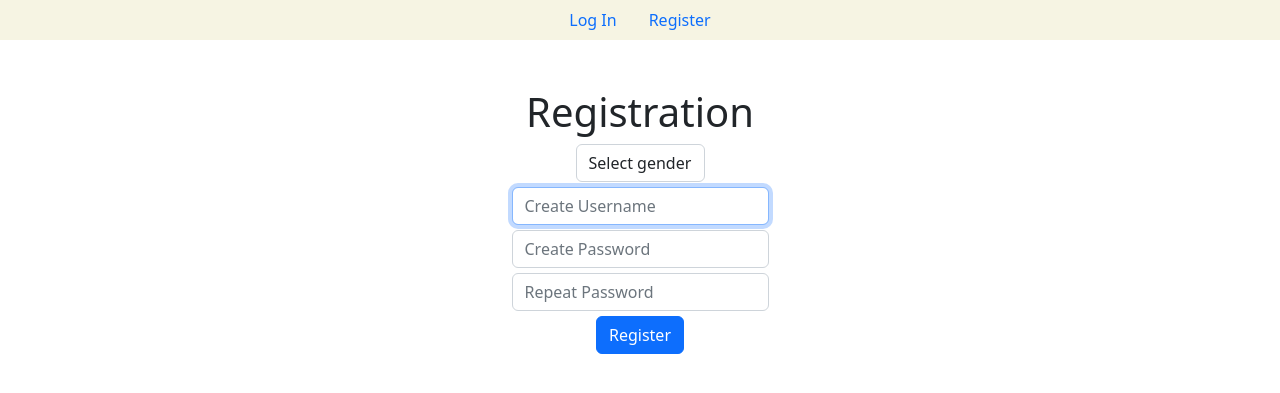
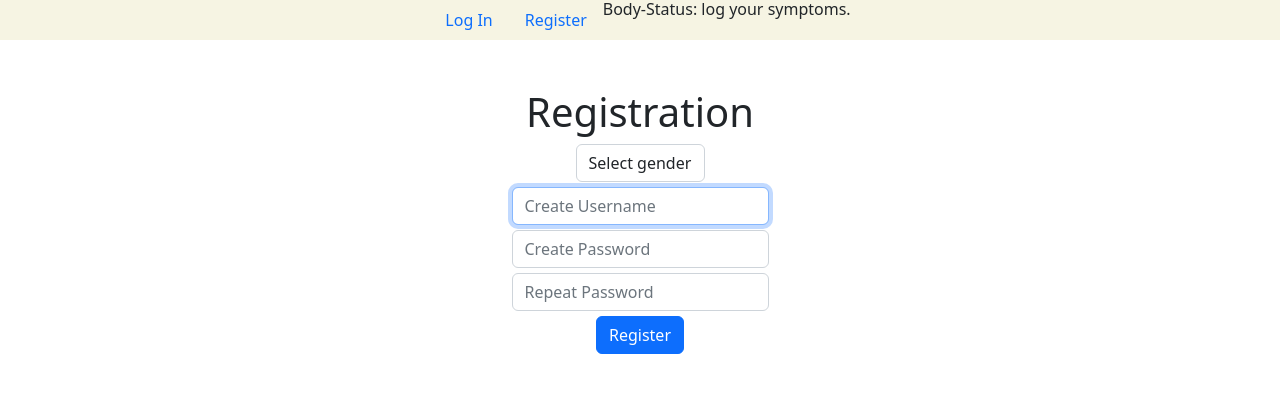
Before and after one commit to vnratc/CS50x-Final-Project, a Flask app: page /register in a window 1280 px wide. Shown: the top 393 px of the page. Run offline with Flask 2, Linux system fonts and the light colour scheme; some libraries are stand-ins or nearby versions.

Commit message:
log your symptoms

```diff
--- a/templates/layout.html
+++ b/templates/layout.html
@@ -21,7 +21,7 @@
                 <a aria-current="page" class="nav-link" id="header_link" href="/">Body Status</a>
             </li>
             <li class="nav-item">
-              <a class="nav-link" href="/logout">Log Out</a>
+                <a class="nav-link" href="/logout">Log Out</a>
             </li>
         </ul>
         {% else %}
@@ -31,6 +31,9 @@
             </li>
             <li class="nav-item">
                 <a class="nav-link" href="/register">Register</a>
+            </li>
+            <li class="nav-item">
+                <h6>Body-Status: log your symptoms.</h6>
             </li>
         </ul>
         {% endif %}
--- a/templates/register.html
+++ b/templates/register.html
@@ -8,7 +8,7 @@
 <h1>Registration</h1>
 <form action="/register" method="post">
     <div class="mb-3">
-        <select class="form-control mx-auto w-auto" id="gender" name="gender">
+        <select class="form-control mx-auto w-auto" id="gender" name="gender" title="gender">
             <option value="" selected>Select gender</option>
             <option value="male">Male</option>
             <option value="female">Female</option>
```
Also changed, not shown: 2 other files.
